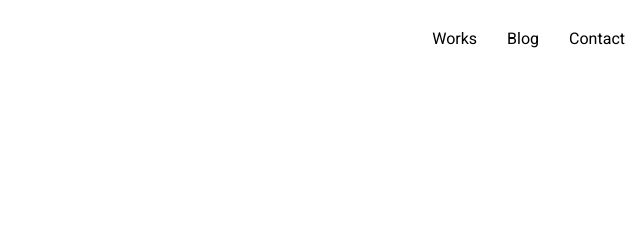
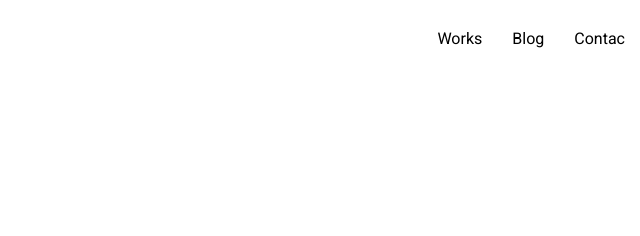
Before and after one commit to Oiwee/Oiwee.github.io, a plain HTML site: page blog.html in a window 1280 px wide. Shown: the top 236 px of the page, 640-1280 px from the left. Drawn offline with Linux system fonts and the light colour scheme.

Commit message:
im change blog.html

```diff
--- a/blog.html
+++ b/blog.html
@@ -17,7 +17,7 @@
           <a href="#">Blog</a>
         </li>
         <li>
-          <a href="#">Contact</a>
+          <a href="#">Contac</a>
         </li>
       </ul>
     </nav>
```
